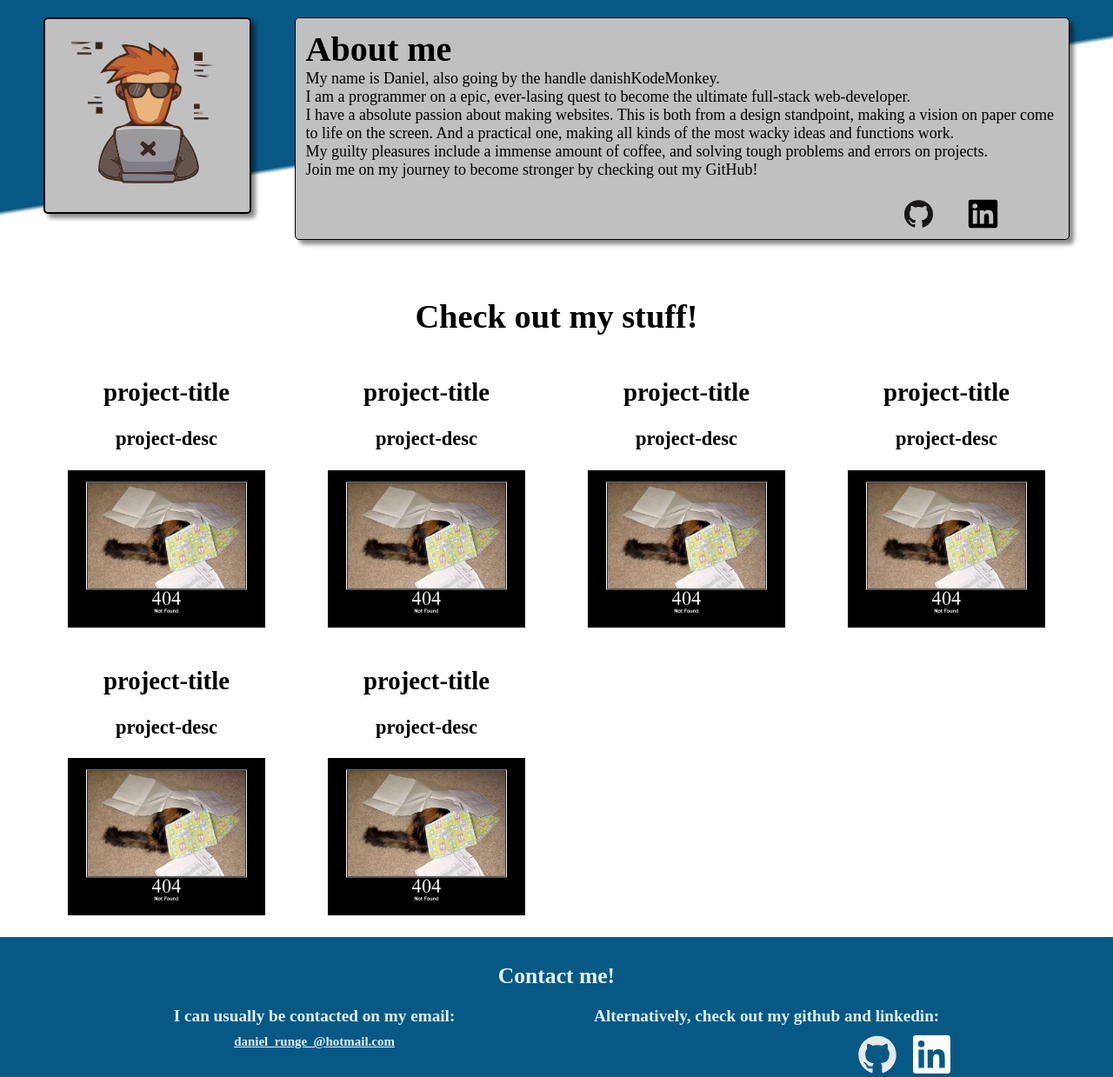
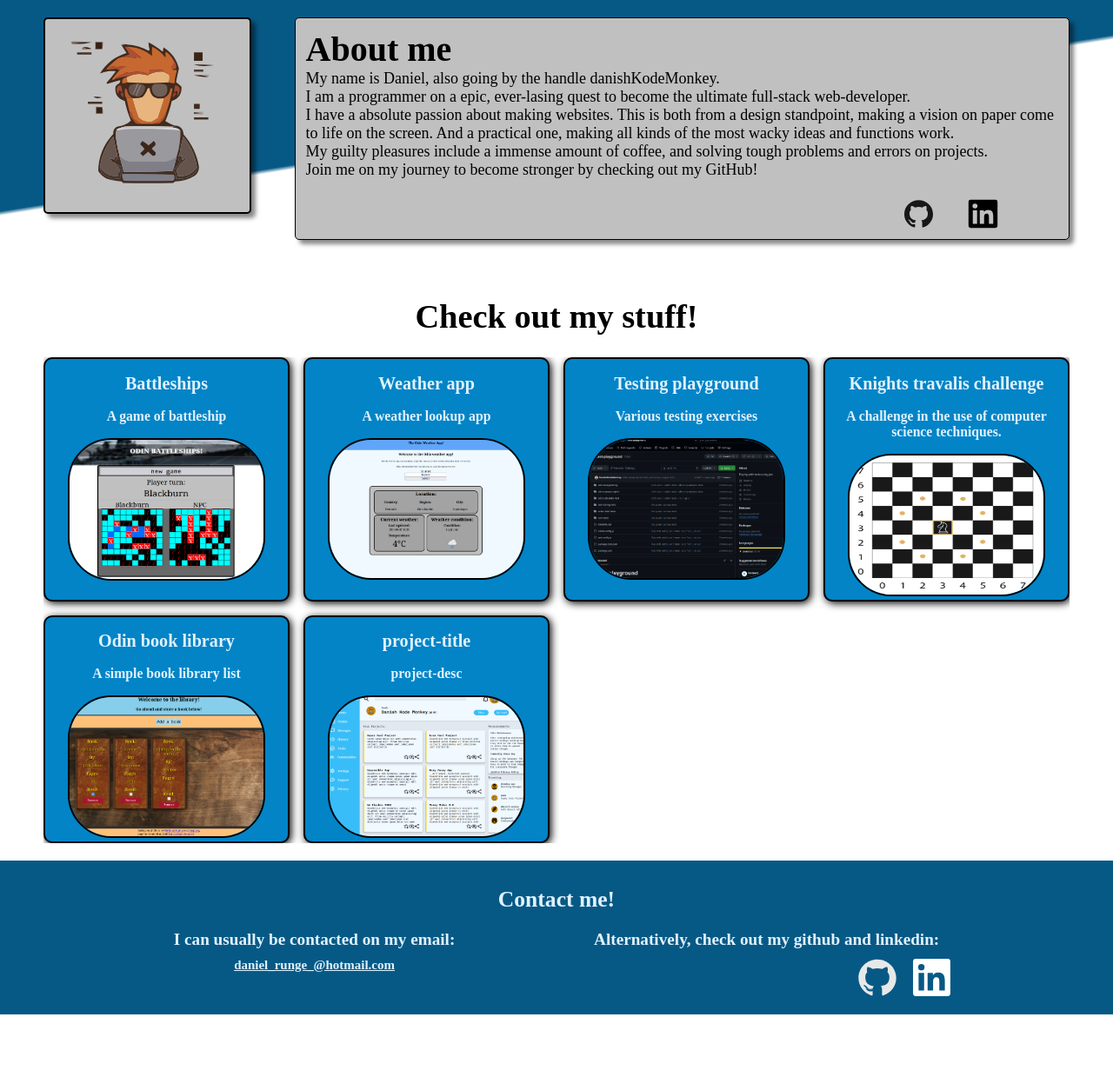
Before and after one commit to DanishKodeMonkey/DKM-portfolio, a website built with webpack: page src/index.html in a window 1280 px wide. Shown: the whole page at 87% size. After the commit the page ends 1167 px from the top, so only its background shows below. Built offline with nearby package versions, Linux system fonts and the light colour scheme.

Commit message:
BREAKING: filled out project cards

```diff
--- a/src/index.html
+++ b/src/index.html
@@ -51,57 +51,58 @@
 				<h1>Check out my stuff!</h1>
 				<div class="project-card-container">
 					<div class="project-card">
-						<h2>project-title</h2>
-						<h3>project-desc</h3>
-						<a href=""
+						<h2>Battleships</h2>
+						<h3>A game of battleship</h3>
+						<a href="https://github.com/DanishKodeMonkey/odin-battleship"
 							><img
-								src="./resources/images/404.jpg"
-								alt=""
+								src="./resources/images/Screenshot_20240329_145940.png"
+								alt="a game of battleships"
+						/></a>
+					</div>
+					<div class="project-card">
+						<h2>Weather app</h2>
+						<h3>A weather lookup app</h3>
+						<a href="https://github.com/DanishKodeMonkey/odin-weatherapp"
+							><img
+								src="./resources/images/Screenshot_20240402_184149.png"
+								alt="a local weather lookup app"
+						/></a>
+					</div>
+					<div class="project-card">
+						<h2>Testing playground</h2>
+						<h3>Various testing exercises</h3>
+						<a href="https://github.com/DanishKodeMonkey/test-playground"
+							><img
+								src="./resources/images/Screenshot_20240402_184344.png"
+								alt="screenshot from testing playground github"
+						/></a>
+					</div>
+					<div class="project-card">
+						<h2>Knights travalis challenge</h2>
+						<h3>A challenge in the use of computer science techniques.</h3>
+						<a href="https://github.com/DanishKodeMonkey/odin-knights-travalis"
+							><img
+								src="./resources/images/01.png"
+								alt="knights travalis challenge"
+						/></a>
+					</div>
+					<div class="project-card">
+						<h2>Odin book library</h2>
+						<h3>A simple book library list</h3>
+						<a
+							href="https://github.com/DanishKodeMonkey/javascript-book-library"
+							><img
+								src="./resources/images/Screenshot_20240402_185024.png"
+								alt="the book library app"
 						/></a>
 					</div>
 					<div class="project-card">
 						<h2>project-title</h2>
 						<h3>project-desc</h3>
-						<a href=""
+						<a href="https://github.com/DanishKodeMonkey/odin-adm-dashboard"
 							><img
-								src="./resources/images/404.jpg"
-								alt=""
-						/></a>
-					</div>
-					<div class="project-card">
-						<h2>project-title</h2>
-						<h3>project-desc</h3>
-						<a href=""
-							><img
-								src="./resources/images/404.jpg"
-								alt=""
-						/></a>
-					</div>
-					<div class="project-card">
-						<h2>project-title</h2>
-						<h3>project-desc</h3>
-						<a href=""
-							><img
-								src="./resources/images/404.jpg"
-								alt=""
-						/></a>
-					</div>
-					<div class="project-card">
-						<h2>project-title</h2>
-						<h3>project-desc</h3>
-						<a href=""
-							><img
-								src="./resources/images/404.jpg"
-								alt=""
-						/></a>
-					</div>
-					<div class="project-card">
-						<h2>project-title</h2>
-						<h3>project-desc</h3>
-						<a href=""
-							><img
-								src="./resources/images/404.jpg"
-								alt=""
+								src="./resources/images/Screenshot_20240402_185447.png"
+								alt="odin admin dashboard"
 						/></a>
 					</div>
 				</div>
--- a/src/styles.css
+++ b/src/styles.css
@@ -104,11 +104,20 @@ main{
 
 }}
 .project-card{
+    background-color: var(--tertiary-bg-color);
+    border: 2px solid black;
+    border-radius: 10px;
+    box-shadow: 2px 2px 10px black;
+    font-size: 70%;
+    color: var(--secondary-font-color);
     text-align: center;
         >a{
         height:100%;
         >img{
+            border: 2px solid black;
+            border-radius: 50px;
             width: 80%;
+            max-height: 160px;
         }
     }
 }
```
Also changed, not shown: src/resources/images/01.png (added), src/resources/images/Screenshot_20240329_145940.png (added), src/resources/images/Screenshot_20240402_184149.png (added), src/resources/images/Screenshot_20240402_184344.png (added), src/resources/images/Screenshot_20240402_185024.png (added), src/resources/images/Screenshot_20240402_185447.png (added).
